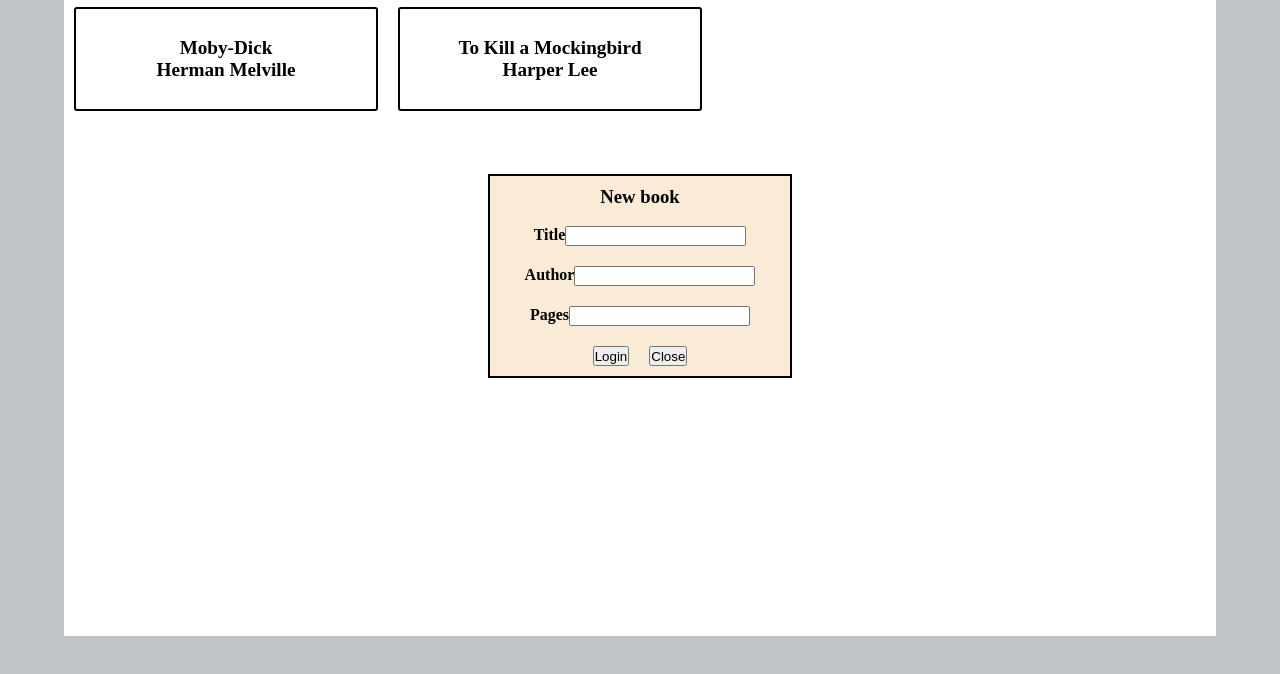
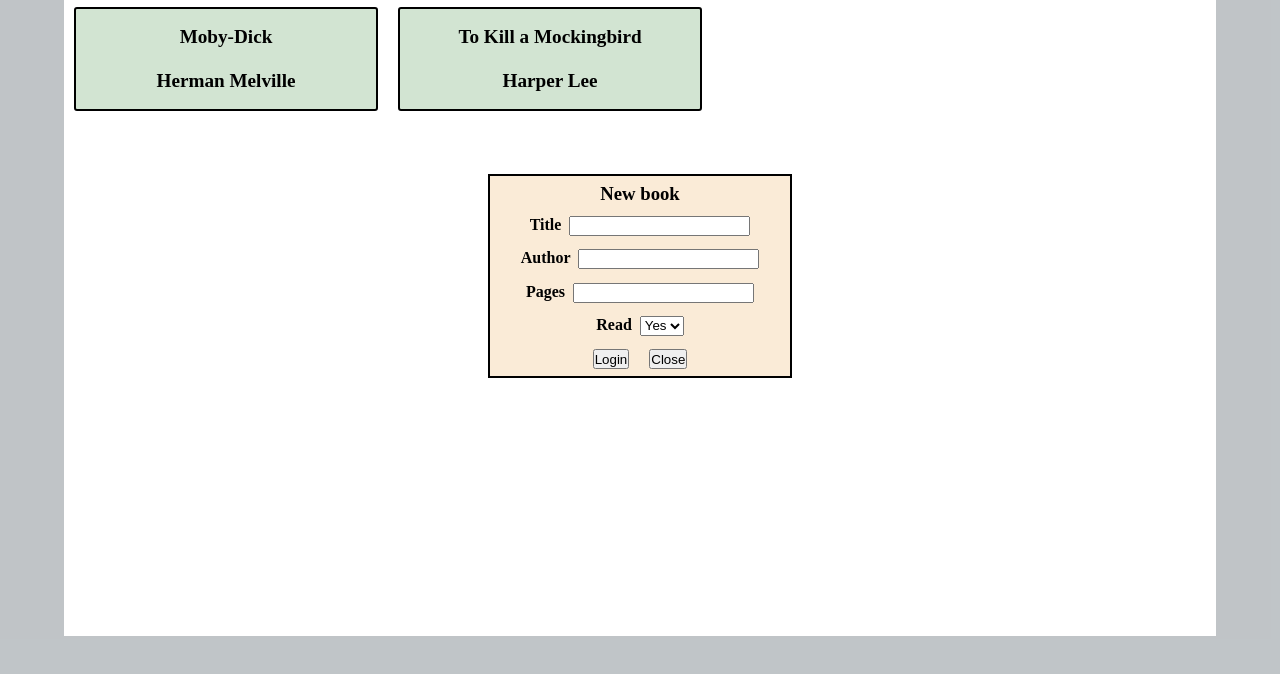
Before and after one commit to jdidcote/the-odin-project-javascript, a plain HTML site: page library/index.html in a window 1280 px wide. Shown: the part 124-798 px from the top of the page. Drawn offline with Linux system fonts and the light colour scheme.

Commit message:
Added a new book input for read

```diff
--- a/library/app.js
+++ b/library/app.js
@@ -18,7 +18,7 @@
 
     bookCard.classList.add("book-card");
     cardContent.innerHTML = book.title;
-    cardContent.innerHTML += "<br>";
+    cardContent.innerHTML += "<br><br>";
     cardContent.innerHTML += book.author;
 
     bookCard.appendChild(cardContent);
@@ -46,8 +46,6 @@
   }
 }
 
-const library = new Library();
-
 function createExampleBooks() {
   let books = [
     new Book("Moby-Dick", "Herman Melville", 378, false),
@@ -59,5 +57,7 @@
   }
 }
 
+const library = new Library();
+
 createExampleBooks();
 library.updateCardsAllBooks();
--- a/library/index.html
+++ b/library/index.html
@@ -18,19 +18,28 @@
           </div>
 
           <div>
-            <label for="title"><b>Title</b></label>
+            <label for="title"><b>Title &nbsp;</b></label>
             <input type="text" name="title" class="title-input" required />
           </div>
 
           <div>
-            <label for="author"><b>Author</b></label>
+            <label for="author"><b>Author &nbsp;</b></label>
             <input type="text" name="author" class="author-input" required />
           </div>
 
           <div>
-            <label for="pages"><b>Pages</b></label>
+            <label for="pages"><b>Pages &nbsp;</b></label>
             <input type="number" name="pages" class="pages-input" required />
           </div>
+
+          <div>
+            <label for="read"><b>Read &nbsp;</b></label>
+            <select name="read" id="read">
+              <option value="yes">Yes</option>
+              <option value="no">No</option>
+            </select>
+          </div>
+
           <div>
             <button type="submit" class="btn">Login</button>
             <button type="button" class="btn cancel" onclick="closeForm()">
--- a/library/styles.css
+++ b/library/styles.css
@@ -102,6 +102,7 @@
   max-height: 100px;
   max-width: 300px;
   margin: 10px;
+  background-color: rgba(143, 188, 143, 0.399);
 }
 
 .book-card span {
```
